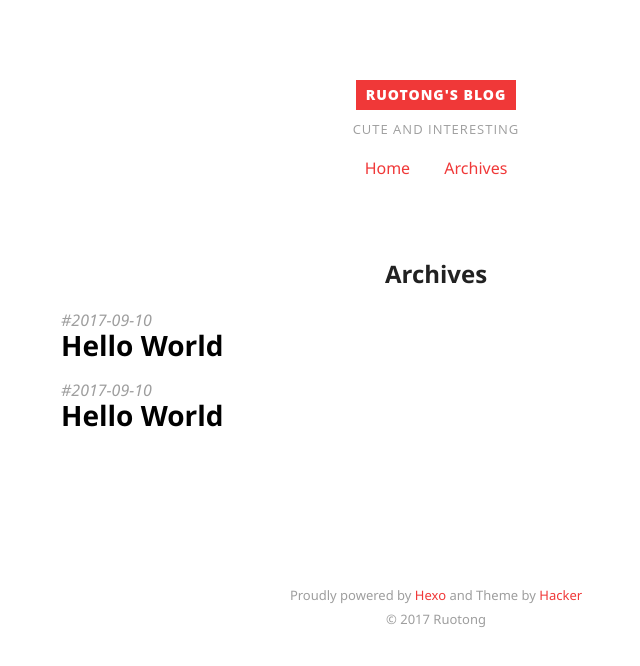
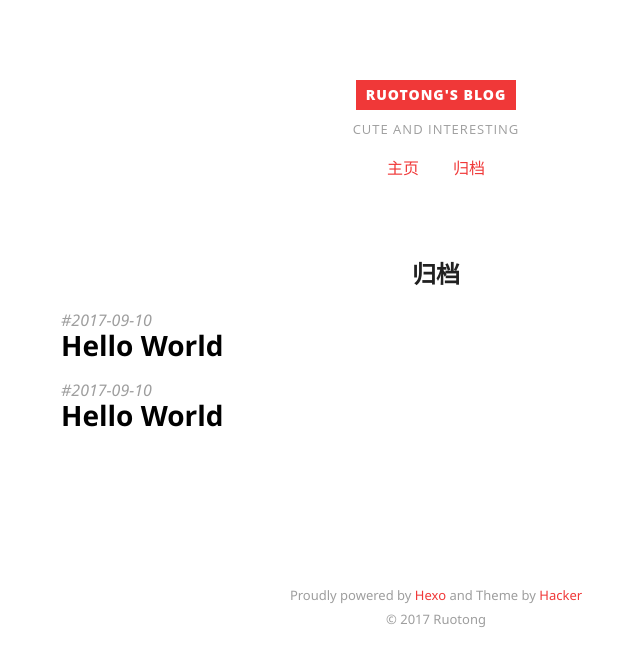
Before and after one commit to AmyJiang1992/AmyJiang1992.github.io, a plain HTML site: page archives/index.html in a window 1280 px wide. Shown: the whole page, without its empty margins (204-844 px from the left). Drawn offline with Linux system fonts and the light colour scheme.

Commit message:
Site updated: 2017-09-10 23:36:23

```diff
--- a/archives/index.html
+++ b/archives/index.html
@@ -3,7 +3,7 @@
 <head>
   <meta charset="utf-8">
 
-  <title>Archives | Ruotong&#39;s Blog | cute and interesting</title>
+  <title>归档 | Ruotong&#39;s Blog | cute and interesting</title>
 
 
   <meta name="author" content="Ruotong">
@@ -45,9 +45,9 @@
   <nav class="site-navigation">
     <ul>
 
-        <li><a href="/">Home</a></li>
+        <li><a href="/">主页</a></li>
 
-        <li><a href="/archives">Archives</a></li>
+        <li><a href="/archives">归档</a></li>
 
     </ul>
   </nav>
@@ -58,7 +58,7 @@
 
 <article>
 
-  <h2 class="article-title ">Archives</h2>
+  <h2 class="article-title ">归档</h2>
 
   <div class="archive">
 
```
Also changed, not shown: 2017/09/10/Hello-World-0/index.html (+2 -2 lines), 2017/09/10/hello-world/index.html (+2 -2 lines), archives/2017/09/index.html (+3 -3 lines), archives/2017/index.html (+3 -3 lines), index.html (+2 -2 lines).
